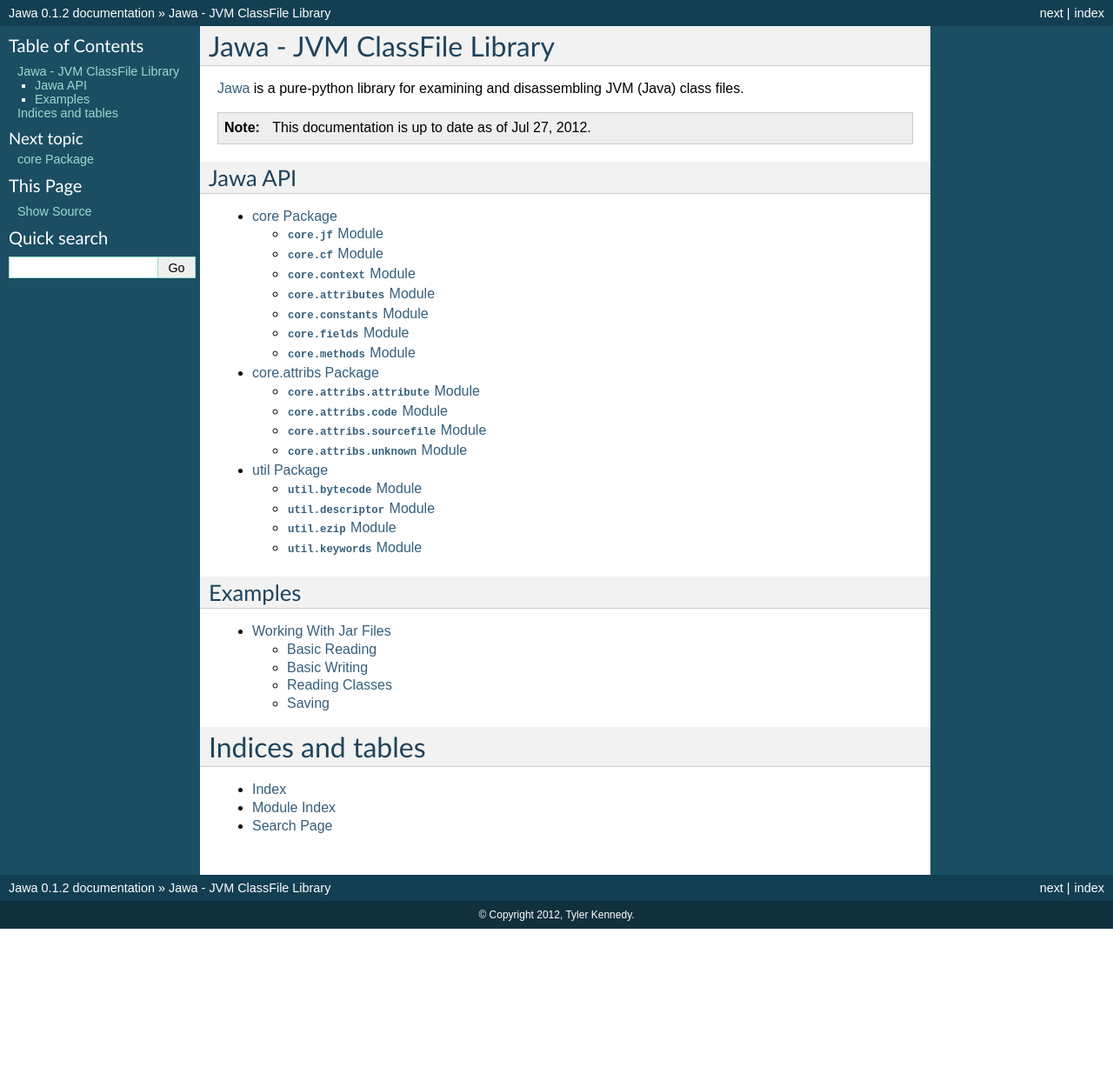
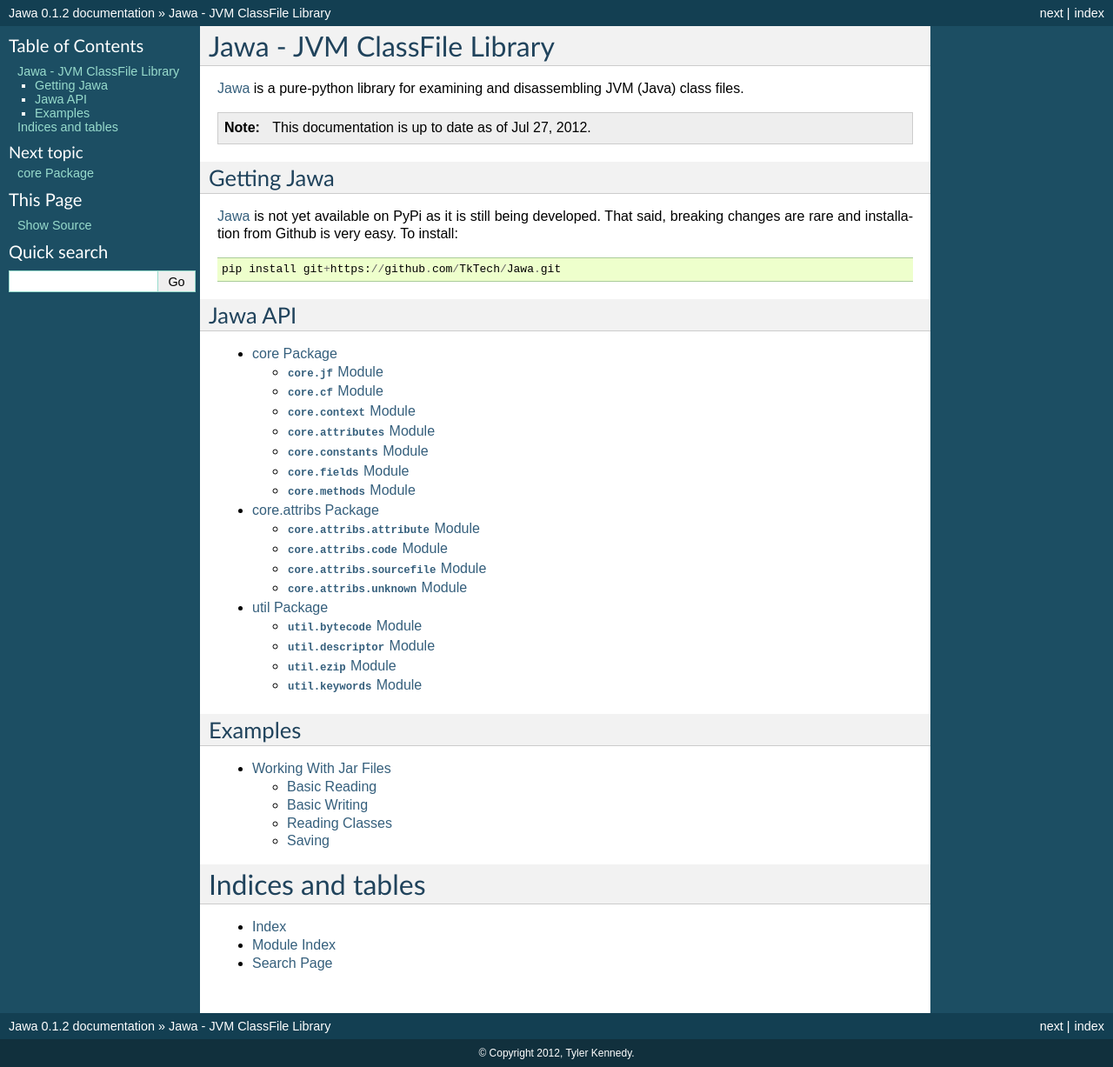
Before and after one commit to TkTech/lawu, a Sphinx documentation site: the page built from docs/index.rst, in a window 1280 px wide. Shown: the whole page at 87% size. Built offline with Sphinx 7.4.7, drawn with Linux system fonts in a browser that asks for light colours; before the commit the page ends 1068 px from its top, so only the background shows below that.

Commit message:
Added 'getting jawa' section.

```diff
--- a/docs/index.rst
+++ b/docs/index.rst
@@ -7,6 +7,14 @@ Jawa_ is a pure-python library for examining and disassembling JVM (Java)
 class files.
 
 .. note:: This documentation is up to date as of |today|.
+
+Getting Jawa
+------------
+
+Jawa_ is not yet available on PyPi as it is still being developed. That said, breaking
+changes are rare and installation from Github is very easy. To install::
+
+    pip install git+https://github.com/TkTech/Jawa.git
 
 Jawa API
 --------
```
